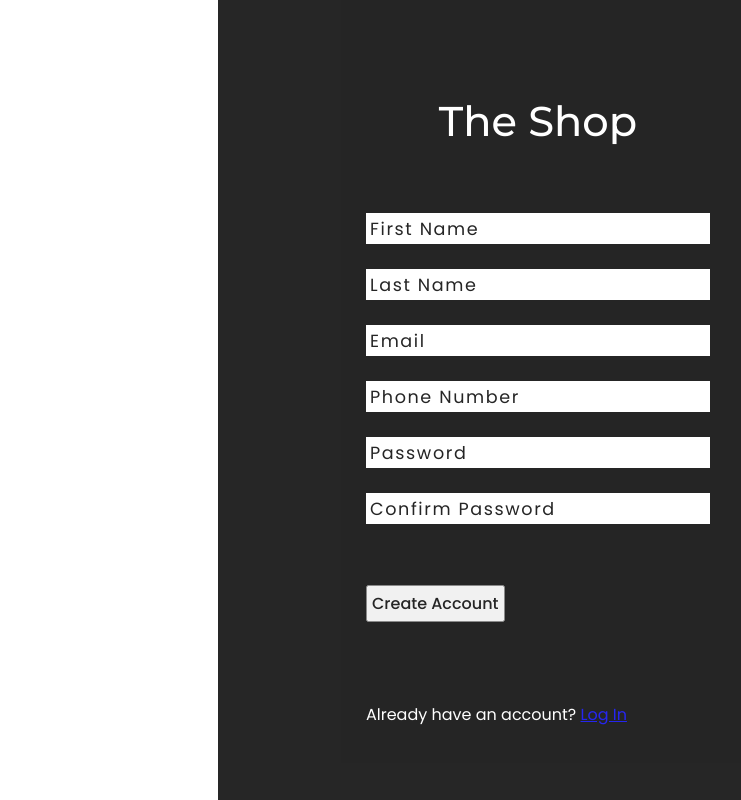
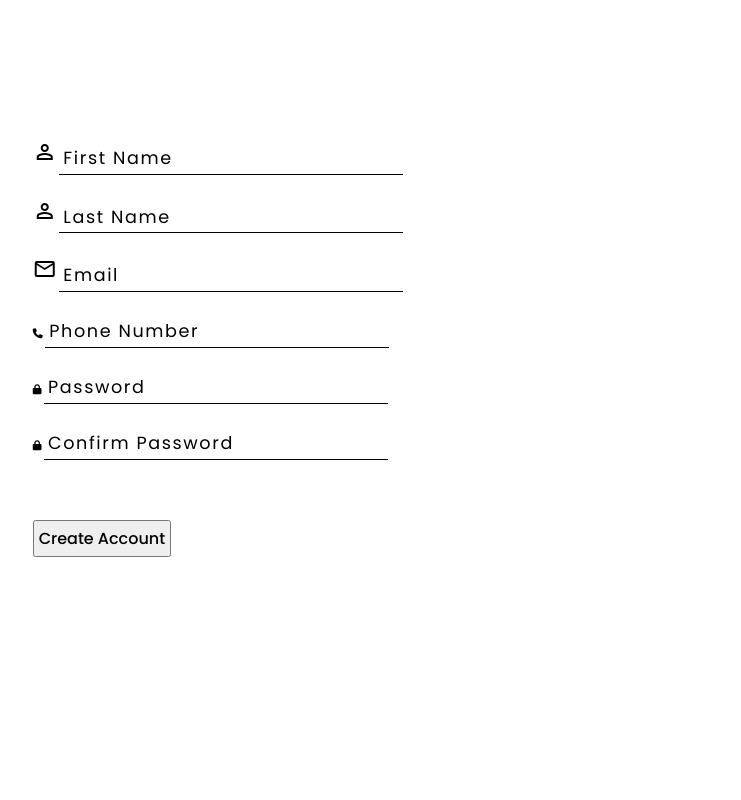
Before and after one commit to billyenglish/The_Shop_Sign_Up_Form, a plain HTML site: page index.html in a window 1280 px wide. Shown: the whole page, without its empty margins (422-1163 px from the left). Drawn offline with nearby package versions, Linux system fonts and the light colour scheme.

Commit message:
Wiped the initial user interface structure

```diff
--- a/index.html
+++ b/index.html
@@ -5,40 +5,59 @@
     <meta name="viewport" content="width=device-width, initial-scale=1.0">
     <title>Document</title>
     <link rel="stylesheet" href="./css/styles.css" type="text/css">
+    <link rel="stylesheet" href="https://fonts.googleapis.com/css2?family=Material+Symbols+Outlined:opsz,wght,FILL,GRAD@20..48,100..700,0..1,-50..200&icon_names=call" />
+    <link rel="stylesheet" href="https://fonts.googleapis.com/css2?family=Material+Symbols+Outlined:opsz,wght,FILL,GRAD@20..48,100..700,0..1,-50..200&icon_names=person" />
+    <link rel="stylesheet" href="https://fonts.googleapis.com/css2?family=Material+Symbols+Outlined:opsz,wght,FILL,GRAD@20..48,100..700,0..1,-50..200&icon_names=mail" />
+    <script src="https://kit.fontawesome.com/9c98ae8183.js" crossorigin="anonymous"></script>
 </head>
 <body>
     <main>
-        <section class="hero-section">
-
-        </section>
-        <section class="signup-form">
-            <h2>The Shop</h2>
-
         <form>
             <div>
-                    <input type="text" name="first-name" id="first-name" placeholder="First Name">
+                <label for="firstname-input">
+                    <span class="material-symbols-outlined">
+                        person
+                    </span>
+                </label>
+                <input type="text" name="first-name" id="firstname-input" placeholder="First Name">
             </div>
             <div>
-                    <input type="text" name="last-name" id="last-name" placeholder="Last Name">
+                <label for="lastname-input">
+                    <span class="material-symbols-outlined">
+                        person
+                    </span>
+                </label>
+                <input type="text" name="last-name" id="lastname-input" placeholder="Last Name">
             </div>
             <div>
-                    <input type="email" name="email" id="email" placeholder="Email">
+                <label for="email-input">
+                    <span class="material-symbols-outlined">
+                        mail
+                        </span>
+                </label>
+                <input type="email" name="email" id="email-input" placeholder="Email">
             </div>
             <div>
-                    <input type="text" name="phone-number" id="phone-number" placeholder="Phone Number">
+                <label for="phonenumber-input">
+                    <i class="fa-solid fa-phone"></i>
+                </label>
+                <input type="tel" name="phone-number" id="phonenumber-input" placeholder="Phone Number">
             </div>
             <div>
-                    <input type="text" name="password" id="password" placeholder="Password">
+                <label for="password-input">
+                    <i class="fa-solid fa-lock"></i>
+                </label>
+                <input type="password" name="user-password" id="user-password" placeholder="Password">
             </div>
             <div>
-                    <input type="text" name="confirm-password" id="confirm-password" placeholder="Confirm Password">
+                <label for="confirmpassword-input">
+                    <i class="fa-solid fa-lock"></i>
+                </label>
+                <input type="password" name="confirmuser-password" id="confirmpassword-input" placeholder="Confirm Password">
             </div>
 
-                <button type="submit">Create Account</button>
-
-                <p class="already-account">Already have an account? <a href="#">Log In</a></p>
+            <button>Create Account</button>
         </form>
-        </section>
     </main>
 </body>
 </html>
```
Lines whose indentation alone changed are shown as unchanged.
